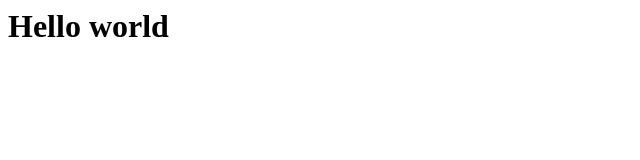
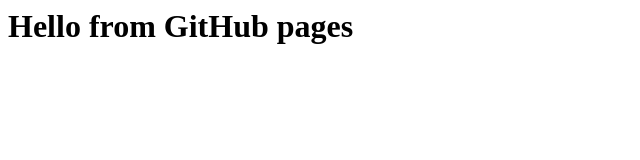
Before and after one commit to andrewbaluev/andrewbaluev.github.io, a plain HTML site: page index.html in a window 1280 px wide. Shown: the whole page, without its empty margins (0-640 px from the left). Drawn offline with Linux system fonts and the light colour scheme.

Commit message:
commit for pages

```diff
--- a/index.html
+++ b/index.html
@@ -1 +1 @@
-<h1>Hello world</h1>
+<h1>Hello from GitHub pages</h1>
```
